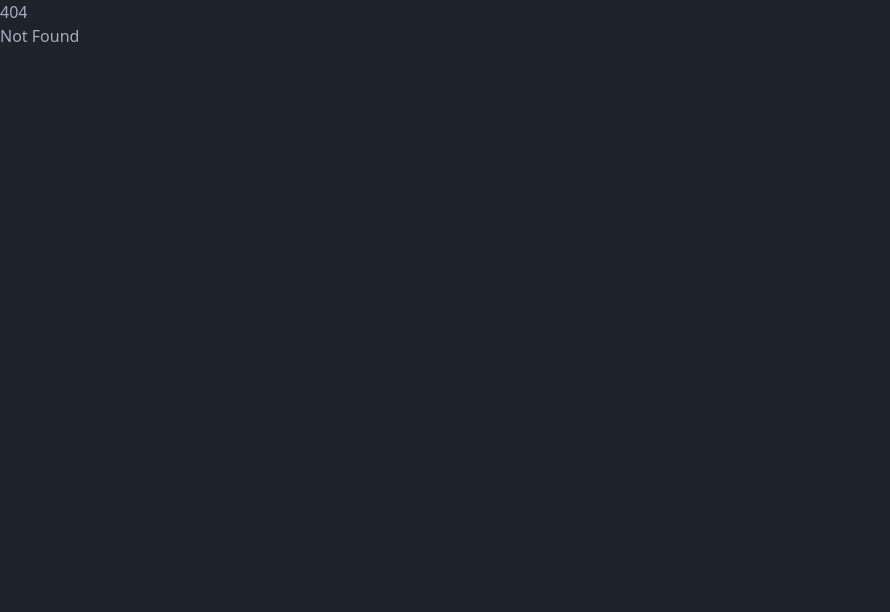
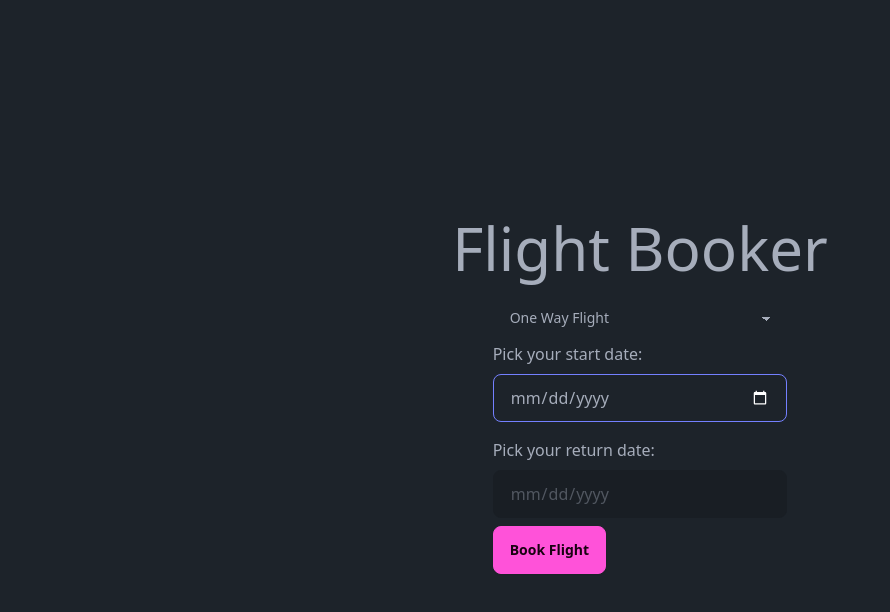
Before and after one commit to cntrvsy/7-Guis-svelte5, a SvelteKit app: page /flight-booker in a window 1280 px wide. Before the commit this address had no page. Shown: the top 612 px of the page, without its empty margins (0-890 px from the left). Built offline with nearby package versions, Linux system fonts and the light colour scheme.

Commit message:
added flight booker

```diff
--- a/src/routes/+page.svelte
+++ b/src/routes/+page.svelte
@@ -10,7 +10,7 @@
            <button class="btn btn-primary" onclick={() => goto('/temperature-converter')}>Temperature Converter</button>
        </div>
        <div class="p-4 flex items-center justify-center">
-           <button class="btn">First Example</button>
+           <button class="btn btn-primary" onclick={() => goto('/flight-booker')}>Flight Booker</button>
        </div>
        <div class="p-4 flex items-center justify-center">
            <button class="btn">First Example</button>
--- /dev/null
+++ b/src/routes/flight-booker/+page.svelte
@@ -0,0 +1,63 @@
+<script lang="ts">
+    type FlightOptions = 'one-way' | 'return-trip'
+
+    let selected = $state<FlightOptions>('one-way')
+    let startDate = $state<Date>(new Date())
+    let returnDate = $state<Date>(new Date())
+
+
+	function handleSubmit(event: SubmitEvent & { currentTarget: EventTarget & HTMLFormElement; }) {
+        event.preventDefault()
+        // alert(`You have booked a ${selected} flight on ${startDate} to ${returnDate}`)
+	}
+
+    $inspect({selected, startDate, returnDate})
+
+</script>
+
+<main class="flex items-center justify-center h-screen">
+    <div class="flex flex-col items-center space-y-4">
+        <h1 class="text-6xl"> Flight Booker</h1>
+        <div class="flex space-x-4">
+            <form onsubmit={handleSubmit}>
+
+                <select class="select w-full max-w-xs" bind:value={selected}>
+                    <option disabled selected>Pick your  type of flight</option>
+                    <option value="one-way">One Way Flight</option>
+                    <option value="return-trip">Return Trip Flight</option>
+                  </select>
+
+                <h2>Pick your start date:</h2>
+                <input class="input w-full max-w-xs input-bordered input-primary my-2" type="date" bind:value={startDate}  min={new Date().toISOString().split('T')[0]}/>
+
+                <h2 class="my-2">Pick your return date:</h2>
+                <input class="input w-full max-w-xs input-bordered input-primary" type="date" bind:value={returnDate} disabled={selected !== 'return-trip'} min={new Date().toISOString().split('T')[0]} />
+
+                <button class="btn btn-secondary my-2" type="submit"
+                    onclick={() => {
+                        const dialog = document.getElementById('flight_modal') as HTMLDialogElement;
+                        if (dialog) {
+                            dialog.showModal();
+                        }
+                    }}
+                    disabled={ !startDate || selected === 'return-trip' && returnDate < startDate}
+                >
+                Book Flight
+                </button>
+            </form>
+        </div>
+    </div>
+</main>
+
+<!-- modal logic -->
+<dialog id="flight_modal" class="modal">
+    <div class="modal-box">
+        <h3 class="text-lg font-bold">Hello!</h3>
+        <p class="py-4">You have booked a {selected} flight on {startDate} to {returnDate}</p>
+        <div class="modal-action">
+        <form method="dialog">
+            <button class="btn">Close</button>
+        </form>
+        </div>
+    </div>
+</dialog>
```
